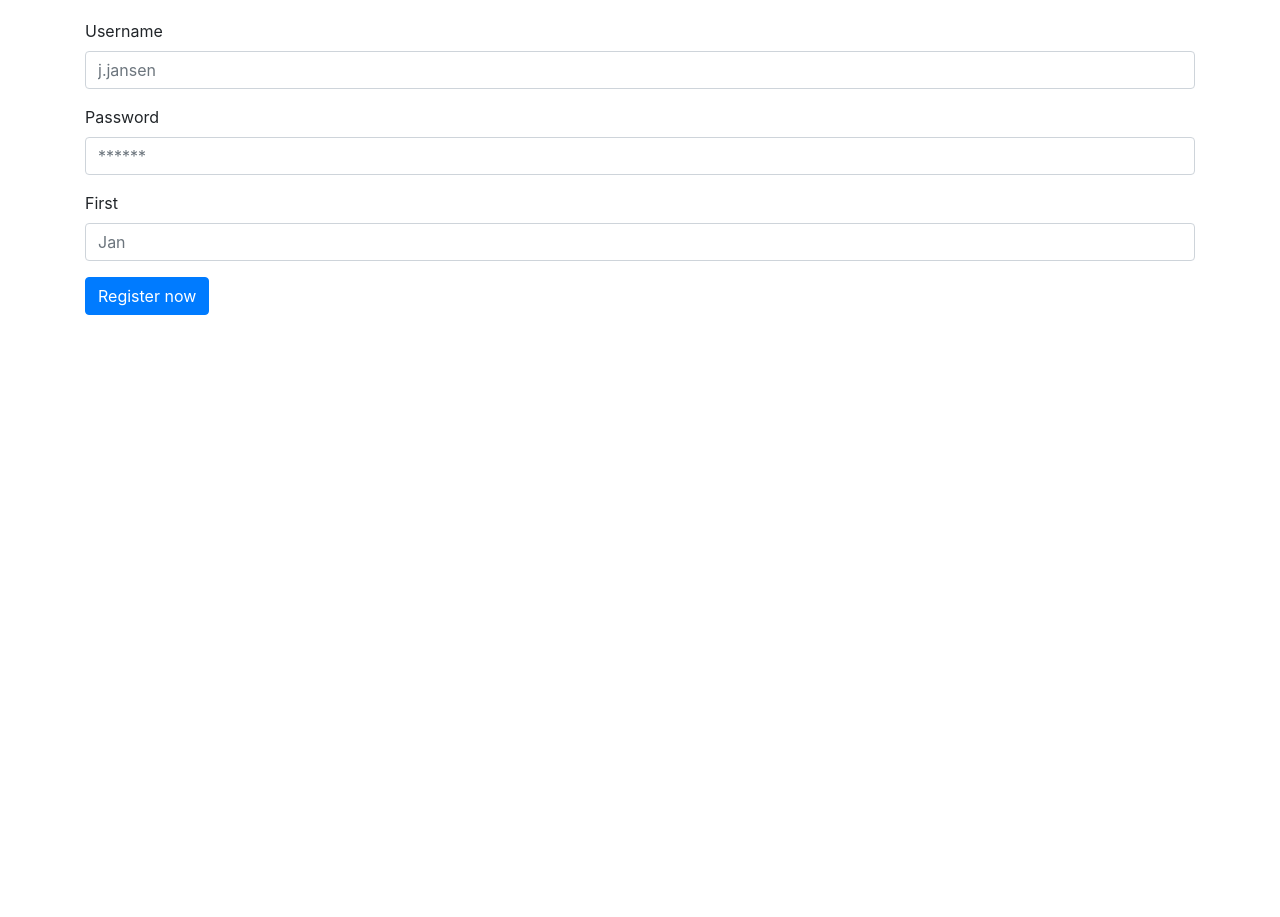
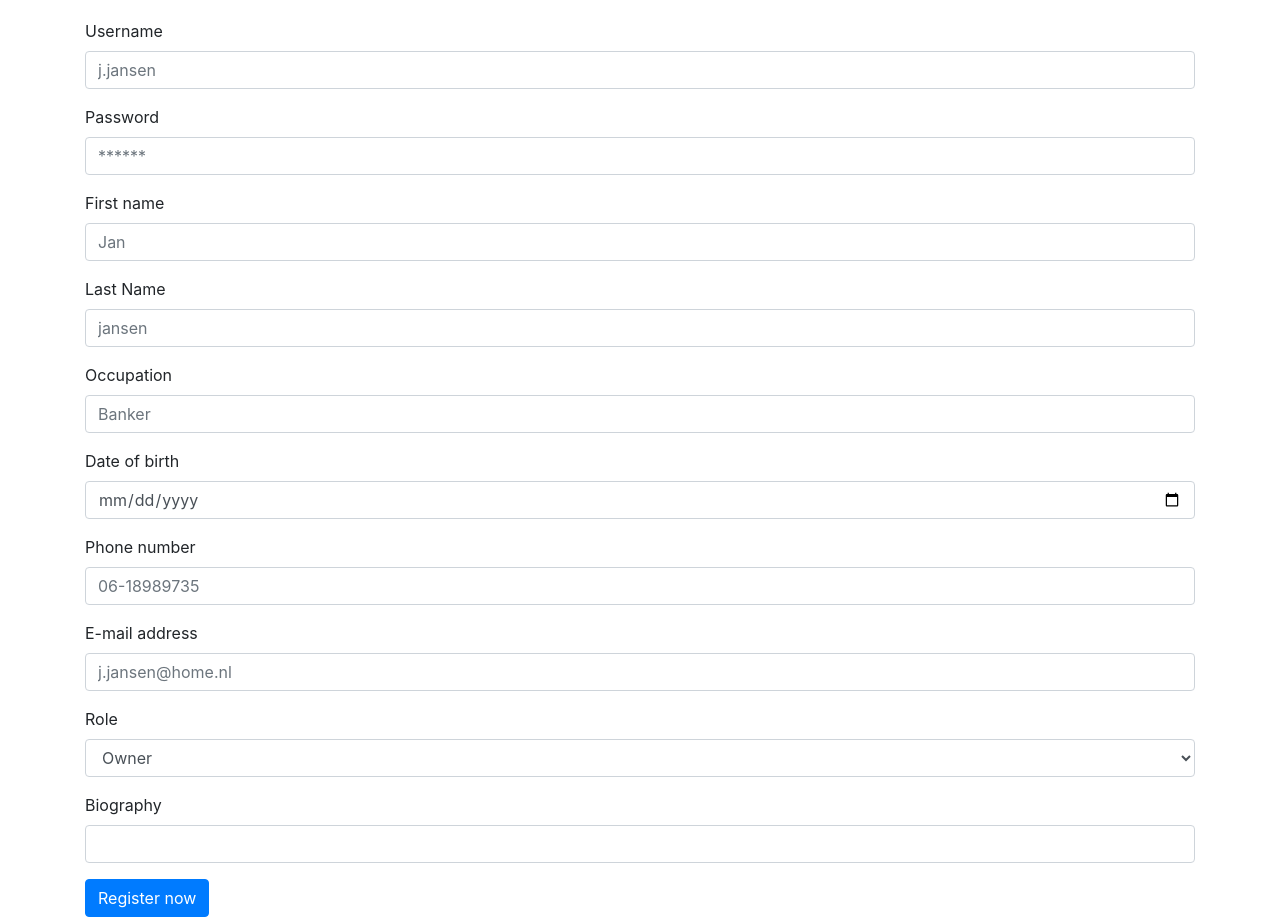
Before and after one commit to Timostrijbis/DDWT_final, a PHP site: template views/register.php in a window 1280 px wide. Shown: the part 165-1082 px from the top of the page. Before the commit the page ends 480 px from the top, so only its background shows below. Run offline with PHP 8.4, Linux system fonts and the light colour scheme; data comes from the database, SQL or seed files in the repository; the template is opened without the code that fills it: most values are stand-ins (such as "Sample title", 1, 10 or a date in 2020).

Commit message:
Nieuwe databse geïmplementeerd, Hoofdpagina, overview en losse kamer pagina werken nu Registreren en inloggen werken nu ook

```diff
--- a/index.php
+++ b/index.php
@@ -137,7 +137,7 @@ $router->get('rooms/edit/(\d+)', function ($room_id) use ($template, $db, $nbr_s
     include use_template('edit');
 });
 
-$router->get('rooms/(\d+)', function ($room_id) use ($template, $db, $nbr_series, $nbr_users) {
+$router->get('room/(\d+)', function ($room_id) use ($template, $db, $nbr_series, $nbr_users) {
     /* Get series from db */
     $room_info = get_room_info($db, $room_id);
 
@@ -263,6 +263,9 @@ $router->get('myaccount/', function () use ($template, $db) {
         'Register' => na('/DDWT_final/myaccount/', True)
     ]);
     $navigation = get_navigation($template, 3);
+    if (isset($_GET['error_msg'])) {
+        $error_msg = get_error($_GET['error_msg']);
+    }
 
     /* Page content */
     $page_subtitle = 'My account';
@@ -302,6 +305,7 @@ $router->post('myaccount/', function () use ($template, $db) {
 
     /* Page content */
     $page_subtitle = 'Log into your account';
+    $user = get_user_name();
 
     /* Include template */
     include use_template('login');
--- a/views/register.php
+++ b/views/register.php
@@ -45,8 +45,39 @@
                     <input type="password" class="form-control" id="inputPassword" placeholder="******" name="password" required>
                 </div>
                 <div class="form-group">
-                    <label for="inputUsername">First</label>
-                    <input type="text" class="form-control" id="inputUsername" placeholder="Jan" name="firstname" required>
+                    <label for="inputUsername">First name</label>
+                    <input type="text" class="form-control" id="inputUsername" placeholder="Jan" name="first_name" required>
+                </div>
+                <div class="form-group">
+                    <label for="inputUsername">Last Name</label>
+                    <input type="text" class="form-control" id="inputLastname" placeholder="jansen" name="last_name" required>
+                </div>
+                <div class="form-group">
+                    <label for="inputUsername">Occupation</label>
+                    <input type="text" class="form-control" id="inputOccupation" placeholder="Banker" name="occupation" required>
+                </div>
+                <div class="form-group">
+                    <label for="inputUsername">Date of birth</label>
+                    <input type="date" class="form-control" id="inputUsername" placeholder="1-1-2001" name="birth_date" required>
+                </div>
+                <div class="form-group">
+                    <label for="inputUsername">Phone number</label>
+                    <input type="text" class="form-control" id="inputPhone" placeholder="06-18989735" name="phone_number" required>
+                </div>
+                <div class="form-group">
+                    <label for="inputUsername">E-mail address</label>
+                    <input type="text" class="form-control" id="inputEmail" placeholder="j.jansen@home.nl" name="email" required>
+                </div>
+                <div class="form-group">
+                    <label for="inputUsername">Role</label>
+                    <select id="inputRole", class="form-control" name="role" required>
+                        <option value="owner">Owner</option>
+                        <option value="tenant">Tenant</option>
+                    </select>
+                </div>
+                <div class="form-group">
+                    <label for="inputUsername">Biography</label>
+                    <input type="text" class="form-control" id="inputBio" name="biography" required>
                 </div>
                 <button type="submit" class="btn btn-primary">Register now</button>
             </form>
```
Also changed, not shown: model.php (+28 -19 lines).
